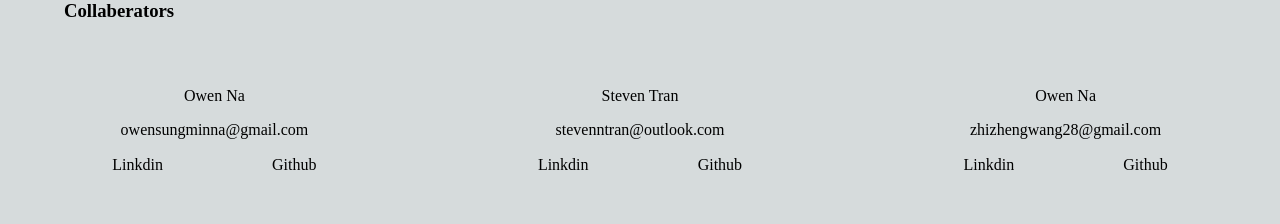
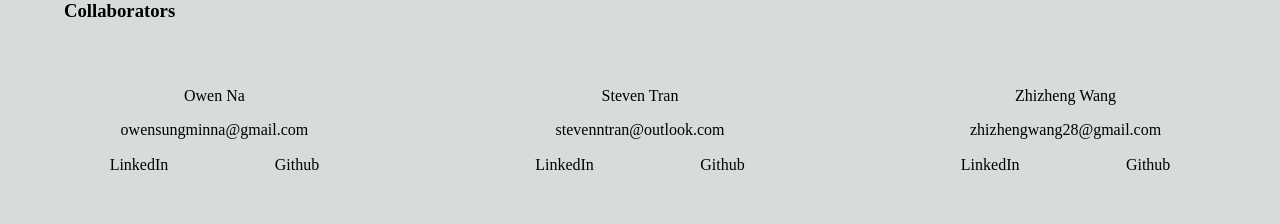
Before and after one commit to Tran-Steven/StockBets, a Next.js app: page /components/Footer/Footer in a window 1280 px wide. Shown: the top 224 px of the page. Built offline with nearby package versions, Linux system fonts and the light colour scheme.

Commit message:
Fixed some typos

```diff
--- a/pages/components/Cards/Card.tsx
+++ b/pages/components/Cards/Card.tsx
@@ -1,10 +1,10 @@
-import style from '@styles/Card.module.css'
-import Link from 'next/link'
+import style from "@styles/Card.module.css";
+import Link from "next/link";
 
 export interface CardInfo {
   Name: string;
   email: string;
-    linkdinLink: string;
+  linkedinLink: string;
   githubLink: string;
 }
 
@@ -15,12 +15,12 @@ export default function Card(prop: CardInfo) {
       <p>{prop.email}</p>
       <div className={style.cardBottom}>
         <Link href="/about" legacyBehavior>
-                <p>Linkdin</p>
+          <p>LinkedIn</p>
         </Link>
         <Link href="/about" legacyBehavior>
           <p>Github</p>
         </Link>
       </div>
     </div>
-    )
+  );
 }
--- a/pages/components/Footer/Footer.tsx
+++ b/pages/components/Footer/Footer.tsx
@@ -1,15 +1,30 @@
-import styles from '@styles/Footer.module.css'
-import Card from '../Cards/Card'
+import styles from "@styles/Footer.module.css";
+import Card from "../Cards/Card";
 
 export default function Footer() {
-    return (
-        <div className={styles.footer}>
-            <h3>Collaberators</h3>
-            <div className={styles.cardBox}>
-            <Card Name={"Owen Na"} email={"owensungminna@gmail.com"} linkdinLink={"https://www.linkedin.com/in/owen-na-634247236/"} githubLink={"https://github.com/owen-na"}/>
-            <Card Name={"Steven Tran"} email={"stevenntran@outlook.com"} linkdinLink={"https://www.linkedin.com/in/steven-tran-26735b206"} githubLink={"https://www.github.com/Tran-Steven/"}/>
-            <Card Name={"Owen Na"} email={"zhizhengwang28@gmail.com"} linkdinLink={"www.linkedin.com/in/zhizheng-wang28"} githubLink={"https://github.com/Zhizheng28"}/>
-            </div>
-        </div>
-    )
+  return (
+    <div className={styles.footer}>
+      <h3>Collaborators</h3>
+      <div className={styles.cardBox}>
+        <Card
+          Name={"Owen Na"}
+          email={"owensungminna@gmail.com"}
+          linkedinLink={"https://www.linkedin.com/in/owen-na-634247236/"}
+          githubLink={"https://github.com/owen-na"}
+        />
+        <Card
+          Name={"Steven Tran"}
+          email={"stevenntran@outlook.com"}
+          linkedinLink={"https://www.linkedin.com/in/steven-tran-26735b206"}
+          githubLink={"https://www.github.com/Tran-Steven/"}
+        />
+        <Card
+          Name={"Zhizheng Wang"}
+          email={"zhizhengwang28@gmail.com"}
+          linkedinLink={"www.linkedin.com/in/zhizheng-wang28"}
+          githubLink={"https://github.com/Zhizheng28"}
+        />
+      </div>
+    </div>
+  );
 }
```
Lines whose indentation alone changed are shown as unchanged.
